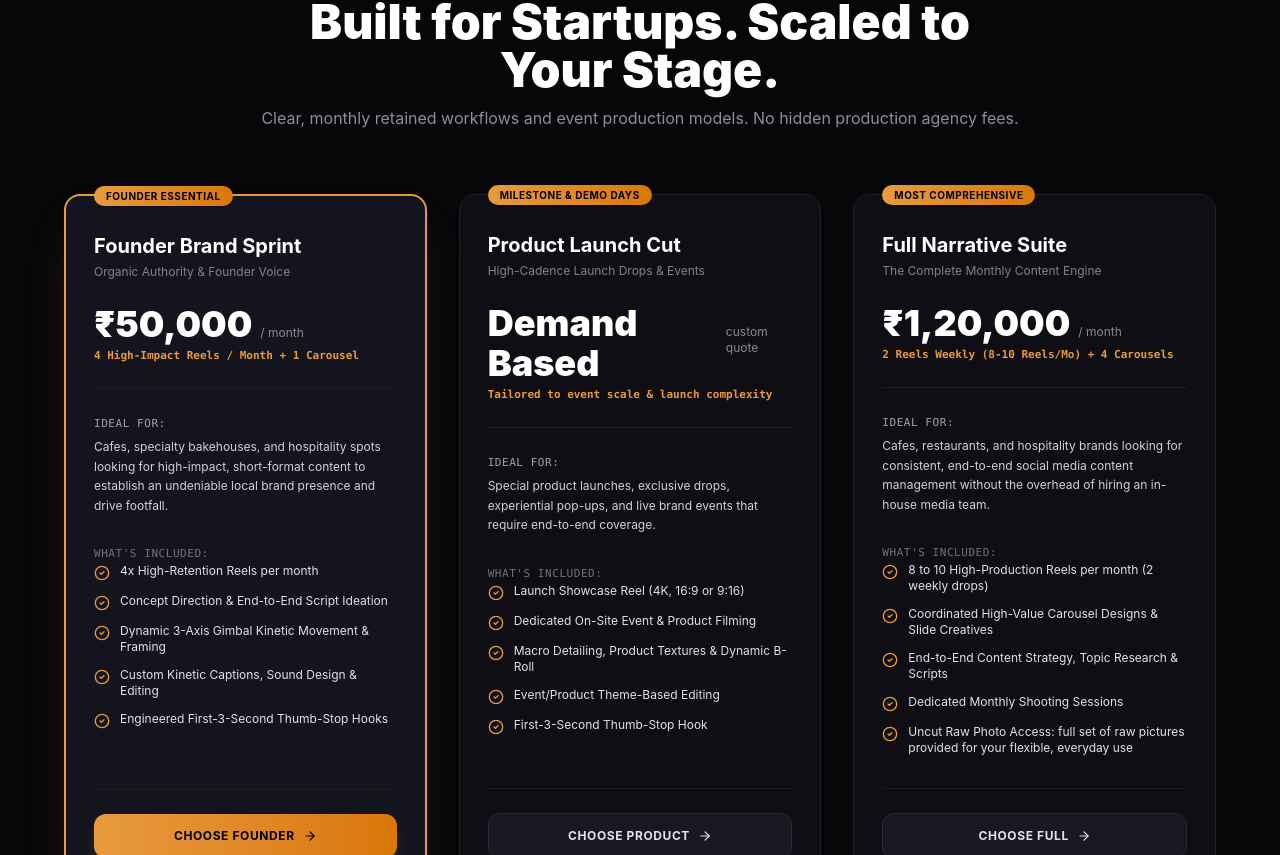
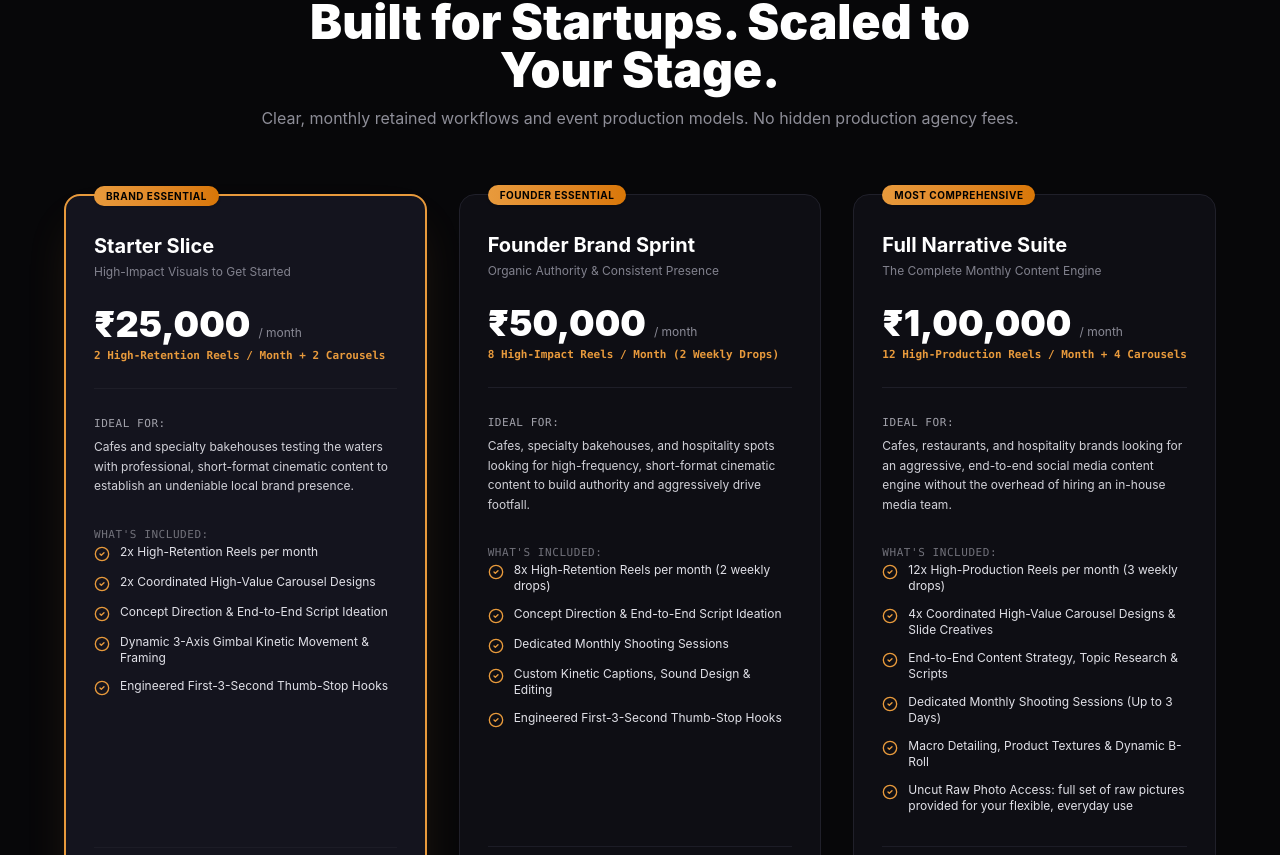
Before and after one commit to rajatraghavendra-vaada/rajatraghavendra-vaada.github.io, a React (Vite) app: page / in a window 1280 px wide. Shown: the part 5765-6620 px from the top of the page. Built offline with nearby package versions, Linux system fonts and the light colour scheme.

Commit message:
Update packages: Starter Slice, Founder Brand Sprint, Full Narrative Suite

```diff
--- a/src/App.tsx
+++ b/src/App.tsx
@@ -207,36 +207,36 @@ const BTS_GALLERY = [
 const PACKAGES = [
   {
     id: "pkg-1",
-    name: "Founder Brand Sprint",
-    tagline: "Organic Authority & Founder Voice",
-    badge: "Founder Essential",
-    priceDisplay: "₹50,000",
+    name: "Starter Slice",
+    tagline: "High-Impact Visuals to Get Started",
+    badge: "Brand Essential",
+    priceDisplay: "₹25,000",
     pricePeriod: "/ month",
-    pricingNote: "4 High-Impact Reels / Month + 1 Carousel",
-    idealFor: "Cafes, specialty bakehouses, and hospitality spots looking for high-impact, short-format content to establish an undeniable local brand presence and drive footfall.",
+    pricingNote: "2 High-Retention Reels / Month + 2 Carousels",
+    idealFor: "Cafes and specialty bakehouses testing the waters with professional, short-format cinematic content to establish an undeniable local brand presence.",
     features: [
-      "4x High-Retention Reels per month",
+      "2x High-Retention Reels per month",
+      "2x Coordinated High-Value Carousel Designs",
       "Concept Direction & End-to-End Script Ideation",
       "Dynamic 3-Axis Gimbal Kinetic Movement & Framing",
-      "Custom Kinetic Captions, Sound Design & Editing",
       "Engineered First-3-Second Thumb-Stop Hooks"
     ]
   },
   {
     id: "pkg-2",
-    name: "Product Launch Cut",
-    tagline: "High-Cadence Launch Drops & Events",
-    badge: "Milestone & Demo Days",
-    priceDisplay: "Demand Based",
-    pricePeriod: "custom quote",
-    pricingNote: "Tailored to event scale & launch complexity",
-    idealFor: "Special product launches, exclusive drops, experiential pop-ups, and live brand events that require end-to-end coverage.",
+    name: "Founder Brand Sprint",
+    tagline: "Organic Authority & Consistent Presence",
+    badge: "Founder Essential",
+    priceDisplay: "₹50,000",
+    pricePeriod: "/ month",
+    pricingNote: "8 High-Impact Reels / Month (2 Weekly Drops)",
+    idealFor: "Cafes, specialty bakehouses, and hospitality spots looking for high-frequency, short-format cinematic content to build authority and aggressively drive footfall.",
     features: [
-      "Launch Showcase Reel (4K, 16:9 or 9:16)",
-      "Dedicated On-Site Event & Product Filming",
-      "Macro Detailing, Product Textures & Dynamic B-Roll",
-      "Event/Product Theme-Based Editing",
-      "First-3-Second Thumb-Stop Hook"
+      "8x High-Retention Reels per month (2 weekly drops)",
+      "Concept Direction & End-to-End Script Ideation",
+      "Dedicated Monthly Shooting Sessions",
+      "Custom Kinetic Captions, Sound Design & Editing",
+      "Engineered First-3-Second Thumb-Stop Hooks"
     ]
   },
   {
@@ -244,15 +244,16 @@ const PACKAGES = [
     name: "Full Narrative Suite",
     tagline: "The Complete Monthly Content Engine",
     badge: "Most Comprehensive",
-    priceDisplay: "₹1,20,000",
+    priceDisplay: "₹1,00,000",
     pricePeriod: "/ month",
-    pricingNote: "2 Reels Weekly (8-10 Reels/Mo) + 4 Carousels",
-    idealFor: "Cafes, restaurants, and hospitality brands looking for consistent, end-to-end social media content management without the overhead of hiring an in-house media team.",
+    pricingNote: "12 High-Production Reels / Month + 4 Carousels",
+    idealFor: "Cafes, restaurants, and hospitality brands looking for an aggressive, end-to-end social media content engine without the overhead of hiring an in-house media team.",
     features: [
-      "8 to 10 High-Production Reels per month (2 weekly drops)",
-      "Coordinated High-Value Carousel Designs & Slide Creatives",
+      "12x High-Production Reels per month (3 weekly drops)",
+      "4x Coordinated High-Value Carousel Designs & Slide Creatives",
       "End-to-End Content Strategy, Topic Research & Scripts",
-      "Dedicated Monthly Shooting Sessions",
+      "Dedicated Monthly Shooting Sessions (Up to 3 Days)",
+      "Macro Detailing, Product Textures & Dynamic B-Roll",
       "Uncut Raw Photo Access: full set of raw pictures provided for your flexible, everyday use"
     ]
   }
@@ -426,7 +427,7 @@ export default function App() {
     founderName: "",
     companyName: "",
     email: "",
-    selectedPkg: "Founder Brand Sprint (₹50,000)",
+    selectedPkg: "Starter Slice (₹25,000)",
     location: "Bengaluru (In-Person)",
     brief: ""
   });
@@ -1410,9 +1411,10 @@ export default function App() {
                     onChange={(e) => setBookingForm({ ...bookingForm, selectedPkg: e.target.value })}
                     className="w-full px-3.5 py-2.5 rounded-xl bg-[#09090D] border border-[#232330] text-white focus:outline-none focus:border-[#E89A3C]"
                   >
-                    <option value="Founder Brand Sprint (₹50,000)">Founder Brand Sprint (4 Reels - ₹50,000 / mo)</option>
-                    <option value="Product Launch Cut (Demand Based)">Product Launch Cut (Demand Based / Custom)</option>
-                    <option value="Full Narrative Suite (₹1,20,000)">Full Narrative Suite (2 Reels/wk + Carousels - ₹1,20,000 / mo)</option>
+                    <option value="Starter Slice (₹25,000)">Starter Slice (2 Reels + 2 Carousels - ₹25,000 / mo)</option>
+                  <option value="Founder Brand Sprint (₹50,000)">Founder Brand Sprint (8 Reels - ₹50,000 / mo)</option>
+
+                    <option value="Full Narrative Suite (₹1,00,000)">Full Narrative Suite (12 Reels + 4 Carousels - ₹1,00,000 / mo)</option>
                     <option value="Custom Event / Milestone">Custom Milestone / Event Scope</option>
                   </select>
                 </div>
```
